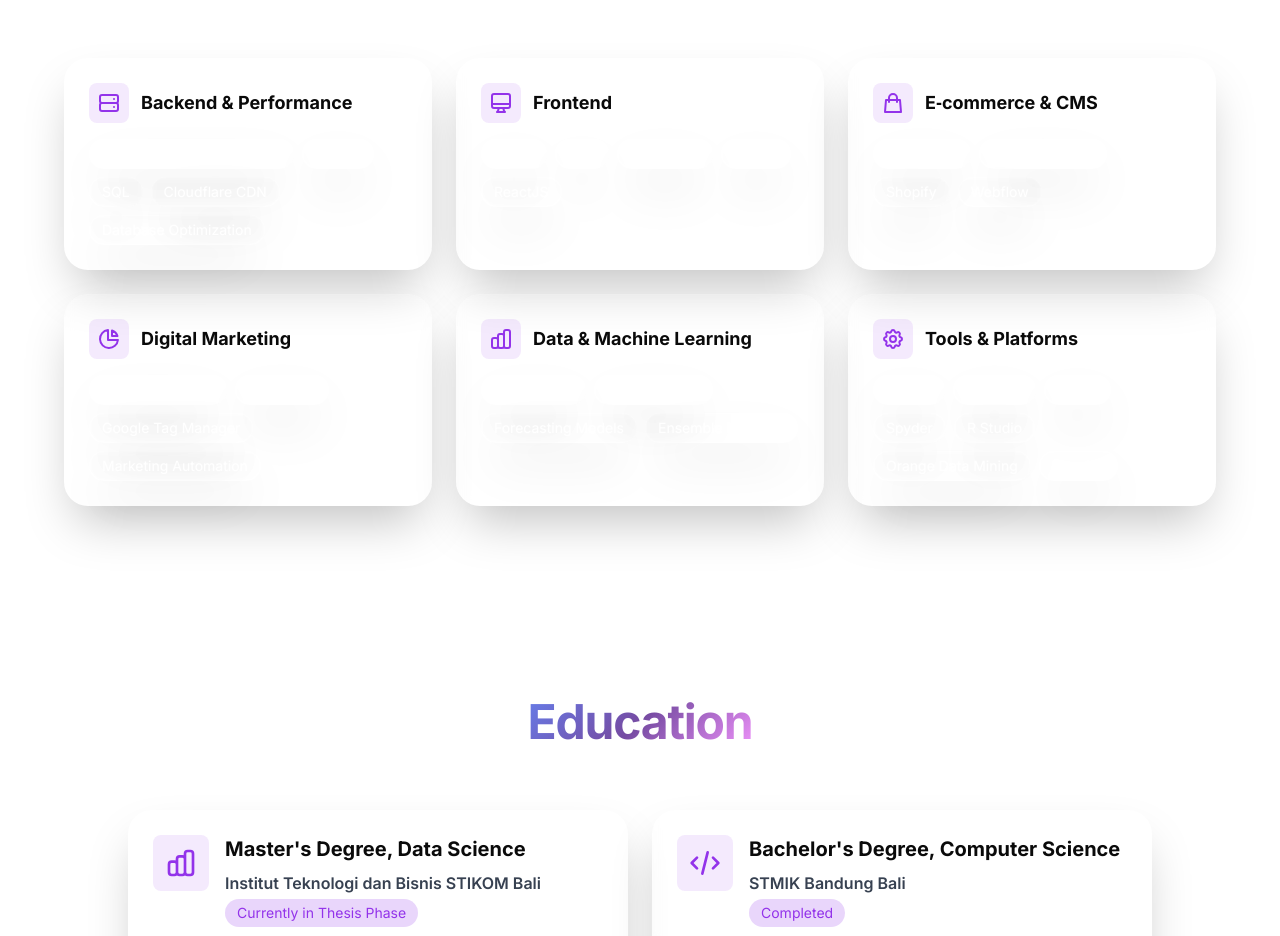
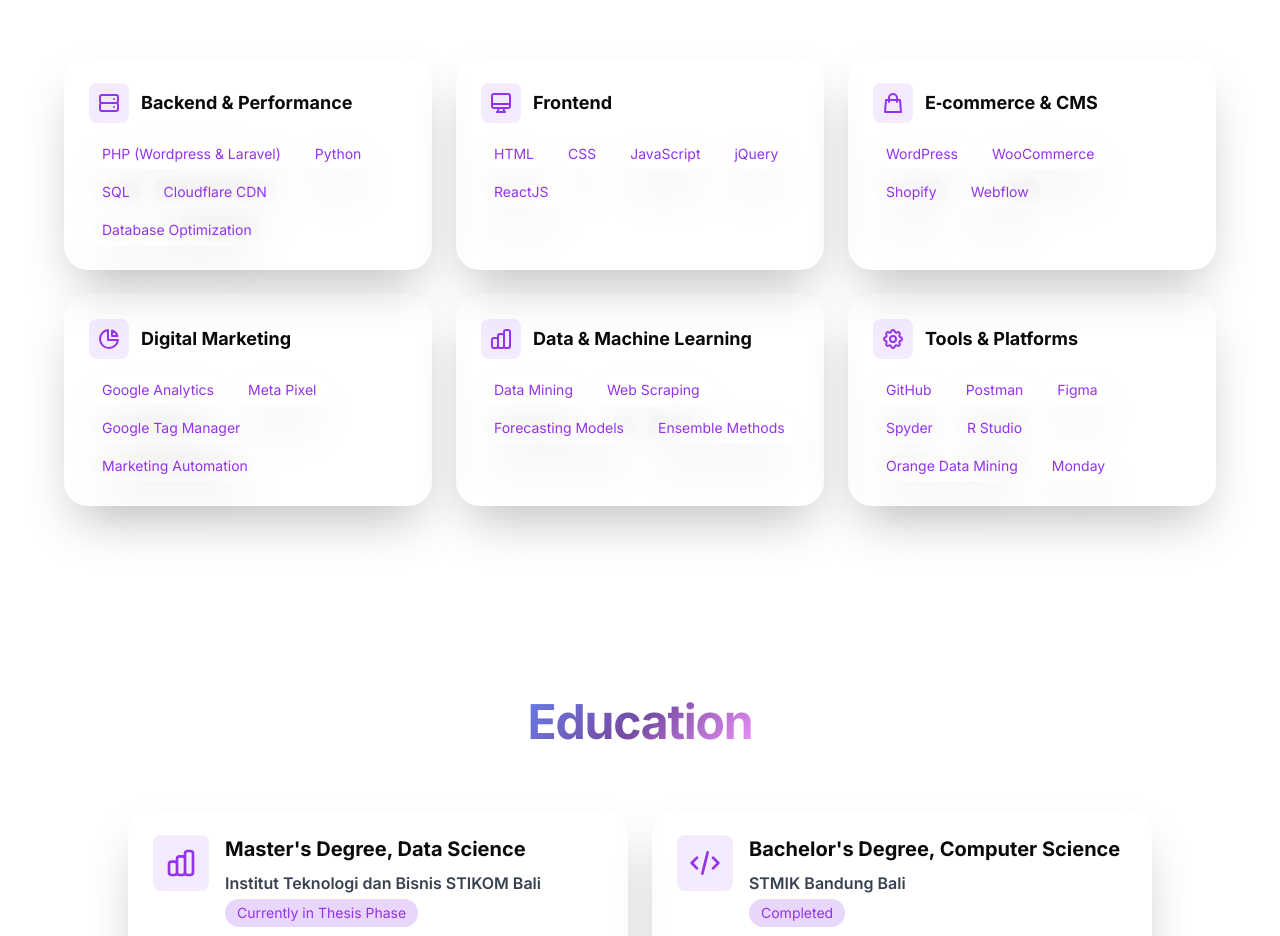
Before and after one commit to ketutardika/ketutardika.github.io, a Next.js app: page / in a window 1280 px wide. Shown: the part 2700-3636 px from the top of the page. Built offline with nearby package versions, Linux system fonts and the light colour scheme.

Commit message:
Update TechStack.tsx

```diff
--- a/components/sections/TechStack.tsx
+++ b/components/sections/TechStack.tsx
@@ -94,7 +94,7 @@ export default function TechStack() {
                 {category.technologies.map((tech, idx) => (
                   <span
                     key={idx}
-                    className="px-3 py-1 text-sm rounded-full glass-card bg-transparent text-white dark:text-white hover:bg-purple-600 hover:text-white cursor-default"
+                    className="px-3 py-1 text-sm rounded-full glass-card bg-transparent text-purple-600 dark:text-white hover:bg-purple-600 hover:text-white cursor-default"
                   >
                     {tech}
                   </span>
```
